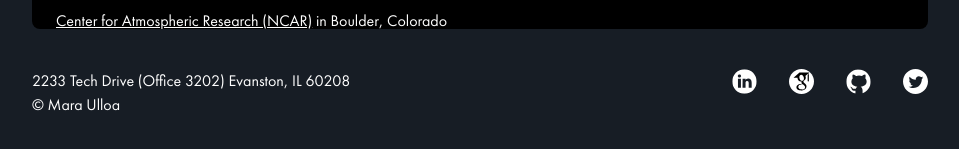
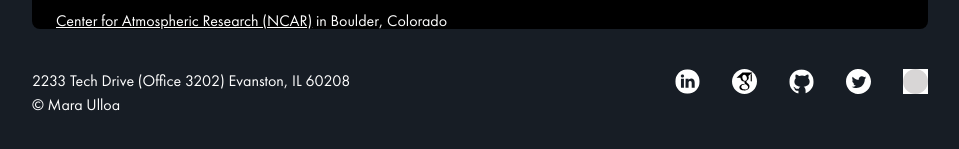
Before and after one commit to eulloa/mara-research-site, a Next.js app: page / in a window 1280 px wide. Shown: the part 2168-2317 px from the top of the page, without its empty margins (160-1119 px from the left). Built offline with nearby package versions, Linux system fonts and the light colour scheme.

Commit message:
feat: bluesky WIP

```diff
--- /dev/null
+++ b/src/app/components/bluesky.tsx
@@ -0,0 +1,77 @@
+export const Bluesky = () => (
+  <svg
+    xmlns="http://www.w3.org/2000/svg"
+    width="25"
+    zoomAndPan="magnify"
+    viewBox="0 0 375 374.999991"
+    height="25"
+    preserveAspectRatio="xMidYMid meet"
+    version="1.0"
+  >
+    <defs>
+      <filter x="0%" y="0%" width="100%" height="100%" id="df346e10b6">
+        <feColorMatrix
+          values="0 0 0 0 1 0 0 0 0 1 0 0 0 0 1 0 0 0 1 0"
+          colorInterpolationFilters="sRGB"
+        />
+      </filter>
+      <filter x="0%" y="0%" width="100%" height="100%" id="1393a39171">
+        <feColorMatrix
+          values="0 0 0 0 1 0 0 0 0 1 0 0 0 0 1 0.2126 0.7152 0.0722 0 0"
+          colorInterpolationFilters="sRGB"
+        />
+      </filter>
+      <clipPath id="269db3f885">
+        <path
+          d="M 187.5 0 C 83.945312 0 0 83.945312 0 187.5 C 0 291.054688 83.945312 375 187.5 375 C 291.054688 375 375 291.054688 375 187.5 C 375 83.945312 291.054688 0 187.5 0 Z M 187.5 0 "
+          clipRule="nonzero"
+        />
+      </clipPath>
+      <clipPath id="f465402ef5">
+        <path
+          d="M 50 66 L 325 66 L 325 308.96875 L 50 308.96875 Z M 50 66 "
+          clipRule="nonzero"
+        />
+      </clipPath>
+      <mask id="1a7b8042ef">
+        <g filter="url(#df346e10b6)">
+          <g
+            filter="url(#1393a39171)"
+            transform="matrix(0.229375, 0, 0, 0.229245, 49.98159, 65.968107)"
+          ></g>
+        </g>
+      </mask>
+    </defs>
+    <rect
+      x="-37.5"
+      width="450"
+      fill="#ffffff"
+      y="-37.499999"
+      height="449.999989"
+      fillOpacity="1"
+    />
+    <rect
+      x="-37.5"
+      width="450"
+      fill="#ffffff"
+      y="-37.499999"
+      height="449.999989"
+      fillOpacity="1"
+    />
+    <g clipPath="url(#269db3f885)">
+      <rect
+        x="-37.5"
+        width="450"
+        fill="#d8d6d6"
+        y="-37.499999"
+        height="449.999989"
+        fillOpacity="1"
+      />
+    </g>
+    <g clipPath="url(#f465402ef5)">
+      <g mask="url(#1a7b8042ef)">
+        <g transform="matrix(0.229375, 0, 0, 0.229245, 49.98159, 65.968107)"></g>
+      </g>
+    </g>
+  </svg>
+);
--- a/src/app/components/index.tsx
+++ b/src/app/components/index.tsx
@@ -1,6 +1,7 @@
 export * from "./audio";
 export * from "./backToTop";
 export * from "./bio";
+export * from "./bluesky";
 export * from "./close";
 export * from "./footer";
 export * from "./github";
--- a/src/app/components/socials.tsx
+++ b/src/app/components/socials.tsx
@@ -1,6 +1,6 @@
 import React, { ReactNode } from "react";
 import Link from "next/link";
-import { Github, LinkedIn, Scholar, Twitter } from "@/components";
+import { Bluesky, Github, LinkedIn, Scholar, Twitter } from "@/components";
 
 export const Socials = ({
   children,
@@ -38,7 +38,7 @@ export const Socials = ({
           <Github />
         </Link>
       </li>
-      <li>
+      <li className="pr-8">
         <Link
           className="Twitter"
           href="https://twitter.com/mara_ulloa__"
@@ -47,6 +47,15 @@ export const Socials = ({
           <Twitter />
         </Link>
       </li>
+      <li>
+        <Link
+          className="BlueSky"
+          href="https://google.com"
+          target="_blank"
+        >
+          <Bluesky />
+        </Link>
+      </li>
       {children && <li>{children}</li>}
     </ul>
   );
```
